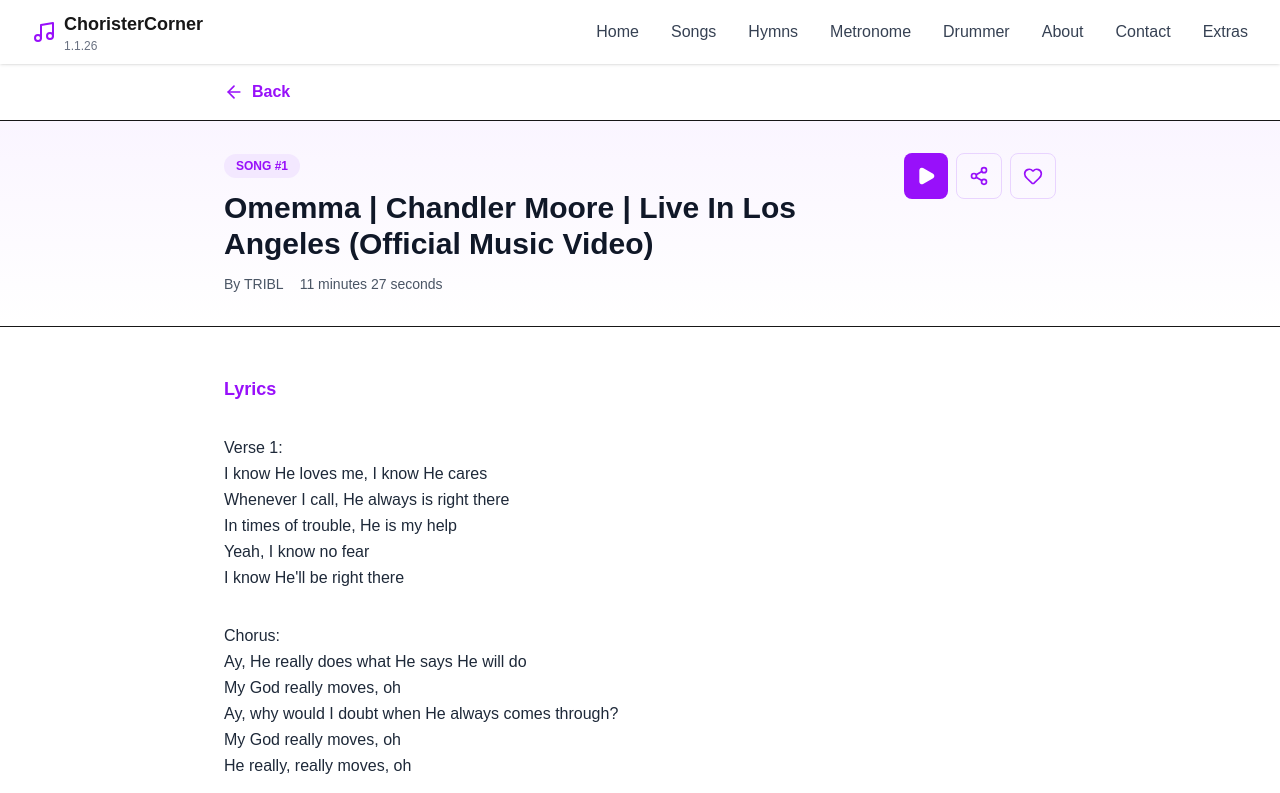
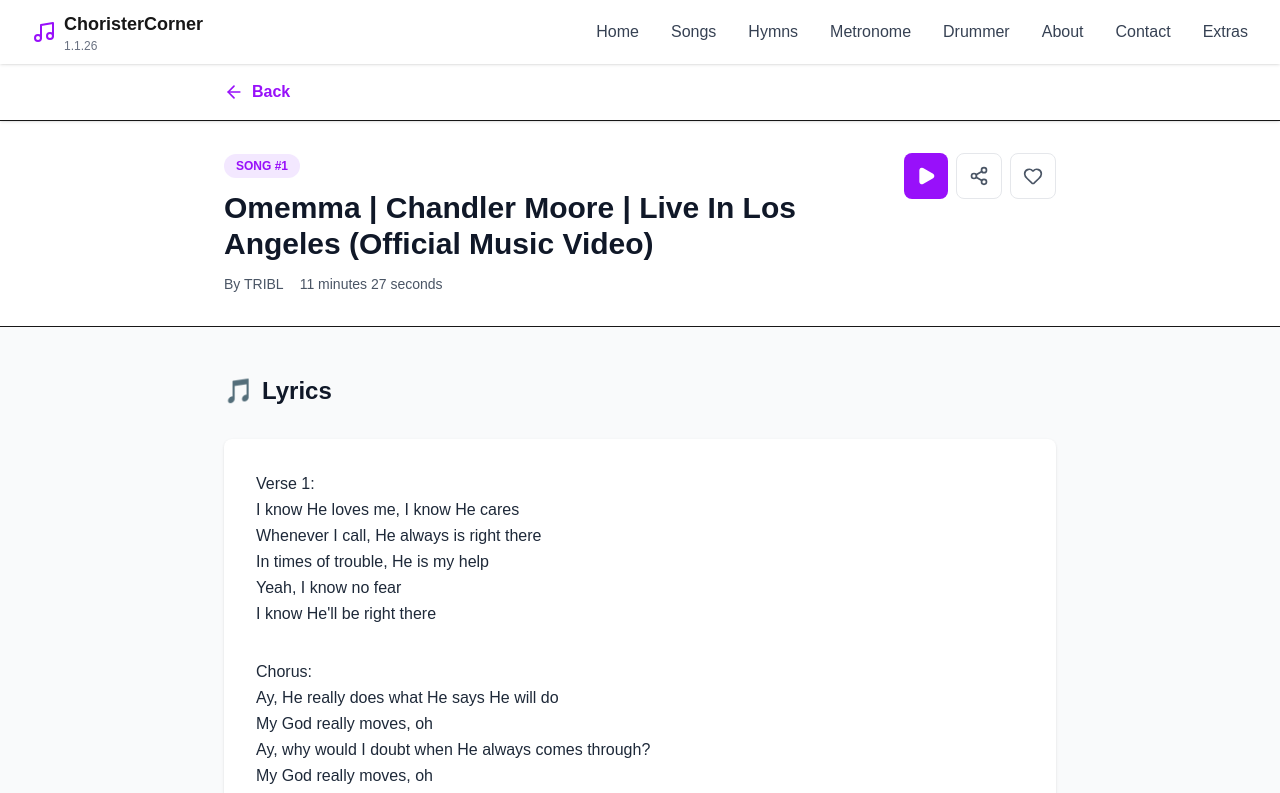
Before and after one commit to femithetechguy/choristercorner, a Next.js app: page /lyrics/1 in a window 1280 px wide. Shown: the top 793 px of the page. Built offline with nearby package versions, Linux system fonts and the light colour scheme.

Commit message:
updated search y category to hymn

```diff
--- a/src/app/hymns/page.tsx
+++ b/src/app/hymns/page.tsx
@@ -9,11 +9,17 @@
 export default function HymnsPage() {
   const [searchQuery, setSearchQuery] = useState('');
   const [selectedAuthor, setSelectedAuthor] = useState('All Authors');
+  const [selectedCategory, setSelectedCategory] = useState('All Categories');
   const [viewMode, setViewMode] = useState<'grid' | 'list'>('grid');
 
   const authors = useMemo(() => {
     const allAuthors = new Set((hymns as Hymn[]).map(h => h.author));
     return ['All Authors', ...Array.from(allAuthors)];
+  }, []);
+
+  const categories = useMemo(() => {
+    const allCategories = new Set((hymns as Hymn[]).map(h => h.category));
+    return ['All Categories', ...Array.from(allCategories)];
   }, []);
 
   const filteredHymns = useMemo(() => {
@@ -22,9 +28,10 @@
         hymn.title?.toLowerCase().includes(searchQuery.toLowerCase()) ||
         hymn.author?.toLowerCase().includes(searchQuery.toLowerCase());
       const matchesAuthor = selectedAuthor === 'All Authors' || hymn.author === selectedAuthor;
-      return matchesSearch && matchesAuthor;
+      const matchesCategory = selectedCategory === 'All Categories' || hymn.category === selectedCategory;
+      return matchesSearch && matchesAuthor && matchesCategory;
     });
-  }, [searchQuery, selectedAuthor]);
+  }, [searchQuery, selectedAuthor, selectedCategory]);
 
   return (
     <div className="min-h-screen bg-gray-50">
@@ -40,7 +47,7 @@
 
         {/* Search and Filter */}
         <div className="bg-white rounded-lg shadow p-6 mb-8">
-          <div className="grid grid-cols-1 md:grid-cols-3 gap-4">
+          <div className="grid grid-cols-1 md:grid-cols-4 gap-4">
             <input
               type="text"
               placeholder="Search hymns by title, author, number, or lyrics..."
@@ -56,6 +63,17 @@
               {authors.map(author => (
                 <option key={author} value={author}>
                   {author}
+                </option>
+              ))}
+            </select>
+            <select
+              value={selectedCategory}
+              onChange={e => setSelectedCategory(e.target.value)}
+              className="px-4 py-2 border border-gray-300 rounded-lg focus:ring-2 focus:ring-purple-500 focus:border-transparent"
+            >
+              {categories.map(category => (
+                <option key={category} value={category}>
+                  {category}
                 </option>
               ))}
             </select>
--- a/src/app/lyrics/[id]/page.tsx
+++ b/src/app/lyrics/[id]/page.tsx
@@ -55,9 +55,9 @@
   };
 
   return (
-    <main className="min-h-screen pb-24">
+    <main className="min-h-screen bg-gray-50 pb-24">
       {/* Back Button */}
-      <div className="bg-white border-b sticky top-0 z-30">
+      <div className="bg-white border-b sticky top-0 z-30 shadow-sm">
         <div className="max-w-4xl mx-auto px-4 sm:px-6 lg:px-8 py-4">
           <button
             onClick={() => router.back()}
@@ -70,7 +70,7 @@
       </div>
 
       {/* Song Header */}
-      <div className="bg-linear-to-b from-purple-50 to-white border-b">
+      <div className="bg-white border-b">
         <div className="max-w-4xl mx-auto px-4 sm:px-6 lg:px-8 py-8">
           <div className="flex items-start justify-between gap-4">
             <div className="flex-1">
@@ -99,21 +99,23 @@
               </button>
               <button
                 onClick={handleShare}
-                className="p-3 border border-purple-200 rounded-lg hover:bg-purple-50 transition"
+                className="p-3 border border-gray-200 bg-white rounded-lg hover:bg-gray-50 transition"
                 title="Share"
               >
-                <Share2 size={20} className="text-purple-600" />
+                <Share2 size={20} className="text-gray-600" />
               </button>
               <button
                 onClick={() => setIsFavorite(!isFavorite)}
-                className="p-3 border border-purple-200 rounded-lg hover:bg-purple-50 transition"
-                title="Add to favorites"
+                className={`p-3 rounded-lg transition ${
+                  isFavorite
+                    ? 'bg-red-100 text-red-600'
+                    : 'border border-gray-200 bg-white text-gray-600 hover:bg-gray-50'
+                }`}
+                title={isFavorite ? 'Remove from favorites' : 'Add to favorites'}
               >
                 <Heart
                   size={20}
-                  className={`${
-                    isFavorite ? 'fill-red-500 text-red-500' : 'text-purple-600'
-                  }`}
+                  className={isFavorite ? 'fill-current' : ''}
                 />
               </button>
             </div>
@@ -123,24 +125,22 @@
 
       {/* Lyrics Content */}
       <div className="max-w-4xl mx-auto px-4 sm:px-6 lg:px-8 py-12">
-        <div className="flex items-center gap-2 mb-8">
-          <div className="flex items-center gap-2 text-purple-600">
-            <h2 className="text-lg font-bold">Lyrics</h2>
-          </div>
-        </div>
+        <h2 className="text-2xl font-bold text-gray-900 mb-8 flex items-center gap-2">
+          <span className="text-purple-600">🎵</span> Lyrics
+        </h2>
 
         {item.lyrics && item.lyrics.length > 0 ? (
-          <div className="space-y-8">
+          <div className="bg-white rounded-lg shadow p-8 space-y-8">
             {item.lyrics.map((verse: string, idx: number) => (
-              <div key={idx} className="prose prose-sm max-w-none">
-                <p className="text-base leading-relaxed text-gray-800 whitespace-pre-wrap font-medium">
+              <div key={idx} className="text-gray-800">
+                <p className="text-base leading-relaxed whitespace-pre-wrap font-medium">
                   {verse}
                 </p>
               </div>
             ))}
           </div>
         ) : (
-          <div className="text-center py-12">
+          <div className="bg-white rounded-lg shadow text-center py-12">
             <p className="text-gray-500 text-lg">No lyrics available for this song</p>
           </div>
         )}
--- a/src/components/HymnCard.tsx
+++ b/src/components/HymnCard.tsx
@@ -1,6 +1,7 @@
 'use client';
 
 import Image from 'next/image';
+import { useRouter } from 'next/navigation';
 import { Hymn } from '@/types';
 import { Play, Copy, ExternalLink, FileText, Heart } from 'lucide-react';
 import { usePlayer } from '@/context/PlayerContext';
@@ -29,6 +30,7 @@
 }
 
 export default function HymnCard({ hymn, variant = 'grid' }: HymnCardProps) {
+  const router = useRouter();
   const { play } = usePlayer();
   const [isFavorite, setIsFavorite] = useState(false);
   const thumbnailUrl = getYouTubeThumbnail(hymn.url);
@@ -131,6 +133,7 @@
             <Play size={16} className="fill-current" />
           </button>
           <button
+            onClick={() => router.push(`/lyrics/${hymn.serial_number}`)}
             className="p-2.5 border border-purple-200 rounded-lg hover:bg-purple-50 transition"
             title="Show Lyrics"
           >
--- a/src/components/SongCard.tsx
+++ b/src/components/SongCard.tsx
@@ -1,6 +1,7 @@
 'use client';
 
 import Image from 'next/image';
+import { useRouter } from 'next/navigation';
 import { Song } from '@/types';
 import { Play, Copy, ExternalLink, FileText, Heart } from 'lucide-react';
 import { usePlayer } from '@/context/PlayerContext';
@@ -29,6 +30,7 @@
 }
 
 export default function SongCard({ song, variant = 'grid' }: SongCardProps) {
+  const router = useRouter();
   const { play } = usePlayer();
   const [isFavorite, setIsFavorite] = useState(false);
   const thumbnailUrl = getYouTubeThumbnail(song.url);
@@ -121,6 +123,7 @@
             <Play size={16} className="fill-current" />
           </button>
           <button
+            onClick={() => router.push(`/lyrics/${song.serial_number}`)}
             className="p-2.5 border border-purple-200 rounded-lg hover:bg-purple-50 transition"
             title="Show Lyrics"
           >
```
